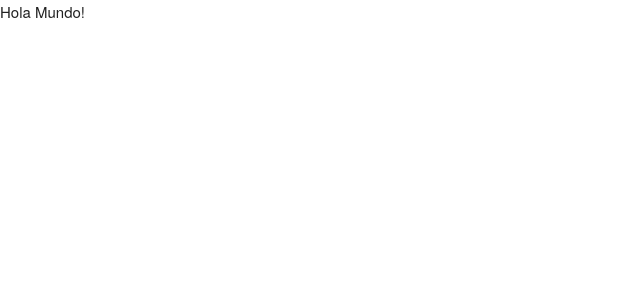
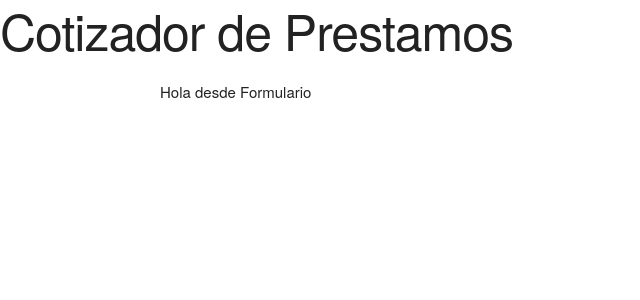
Before and after one commit to jorgebarcos/prestamos-react, a React (Create React App) app: page / in a window 1280 px wide. Shown: the top 300 px of the page, without its empty margins (0-640 px from the left). Built offline with nearby package versions, Linux system fonts and the light colour scheme.

Commit message:
Creando nuestro primer Componente

```diff
--- a/src/App.js
+++ b/src/App.js
@@ -1,11 +1,20 @@
-import React, { Component } from 'react';
+import React, { Component, Fragment } from 'react';
 
 import './normalize.css';
 import './skeleton.css';
 
+import Formulario from './componentes/Formulario';
+
 class App extends Component {
 	render() {
-		return <p>Hola Mundo!</p>;
+		return (
+			<Fragment>
+				<h1>Cotizador de Prestamos</h1>
+				<div className="container">
+					<Formulario />
+				</div>
+			</Fragment>
+		);
 	}
 }
 
--- /dev/null
+++ b/src/componentes/Formulario.js
@@ -0,0 +1,10 @@
+import React, { Component } from 'react';
+
+class Formulario extends Component {
+	state = {};
+	render() {
+		return <p>Hola desde Formulario</p>;
+	}
+}
+
+export default Formulario;
```
